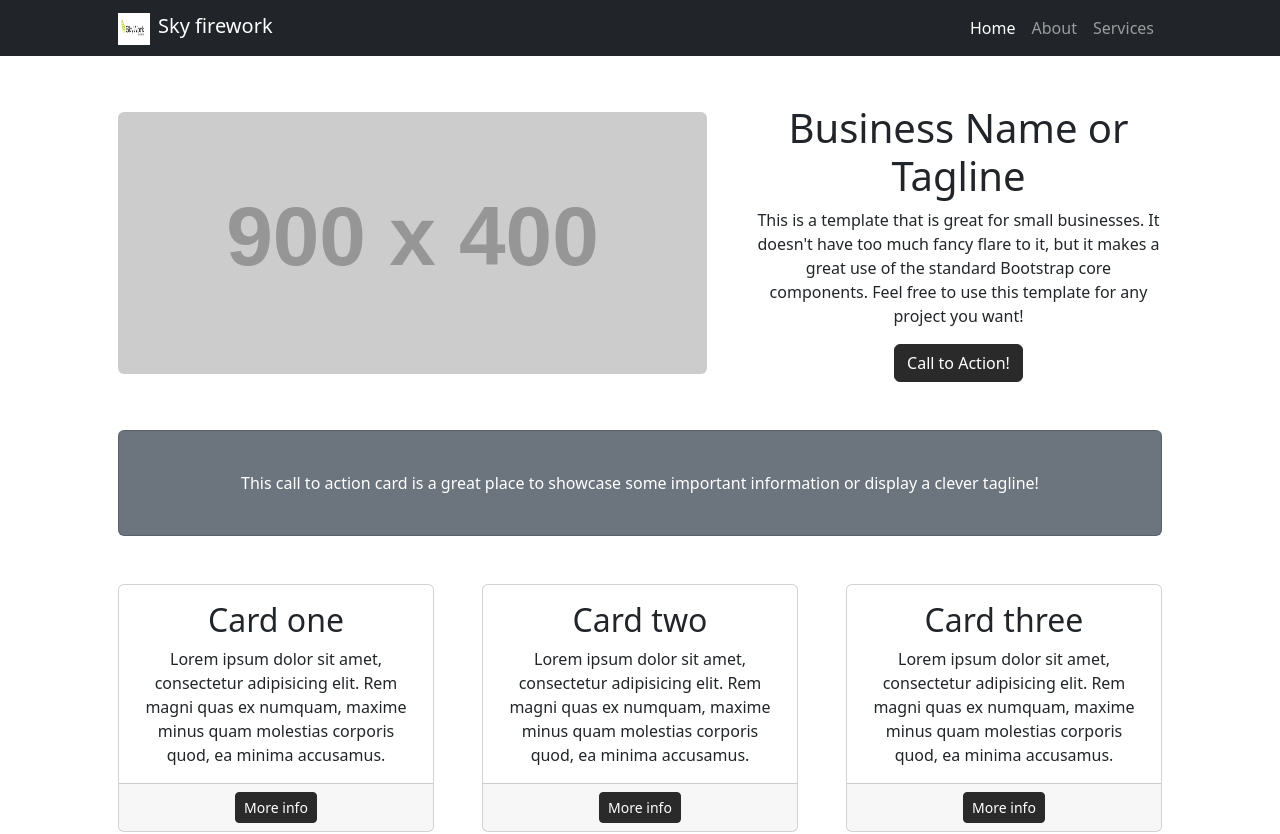
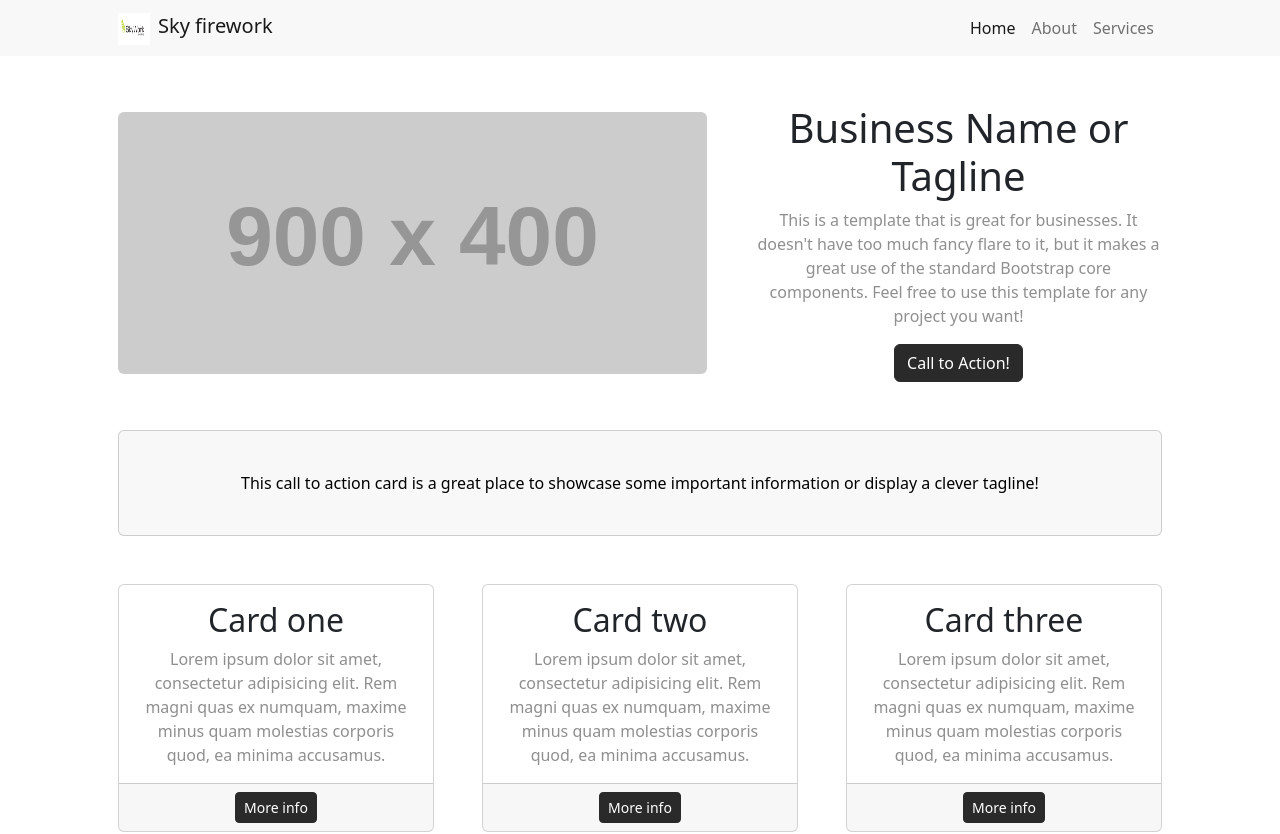
Before and after one commit to giulianoooas/proiectArtificii, a React (Create React App) app: page /#/ in a window 1280 px wide. Shown: the top 834 px of the page. Built offline with nearby package versions, Linux system fonts and the light colour scheme.

Commit message:
fix theme

```diff
--- a/src/components/about.component.js
+++ b/src/components/about.component.js
@@ -4,11 +4,11 @@ export const About = () => {
       <div className="gx-4 gx-lg-5 align-items-center my-5 text-center">
         <div>
           <h1 className="mb-5">About</h1>
-            <p>
-              This is a template that is great for small businesses. It doesn't
-              have too much fancy flare to it, but it makes a great use of the
-              standard Bootstrap core components. Feel free to use this template
-              for any project you want!
+          <p className="custom-text-color">
+            This is a template that is great for businesses. It doesn't have too
+            much fancy flare to it, but it makes a great use of the standard
+            Bootstrap core components. Feel free to use this template for any
+            project you want!
           </p>
         </div>
       </div>
@@ -21,11 +21,11 @@ export const About = () => {
           />
         </div>
         <div className="col-lg-5 lead">
-            <p>
-              This is a template that is great for small businesses. It doesn't
-              have too much fancy flare to it, but it makes a great use of the
-              standard Bootstrap core components. Feel free to use this template
-              for any project you want!This is a template that is great for small
+          <p className="custom-text-color">
+            This is a template that is great for businesses. It doesn't have too
+            much fancy flare to it, but it makes a great use of the standard
+            Bootstrap core components. Feel free to use this template for any
+            project you want!This is a template that is great for small
             businesses. It doesn't have too much fancy flare to it, but it makes
             a great use of the standard Bootstrap core components. Feel free to
             use this template for any project you want
@@ -34,16 +34,16 @@ export const About = () => {
 
         <div className="gx-4 gx-lg-5 align-items-center my-5 text-center kbd lead">
           <div>
-              <p>
-                This is a template that is great for small businesses. It doesn't
-                have too much fancy flare to it, but it makes a great use of the
+            <p className="custom-text-color">
+              This is a template that is great for businesses. It doesn't have
+              too much fancy flare to it, but it makes a great use of the
               standard Bootstrap core components. Feel free to use this template
               for any project you want!This is a template that is great for
-                small businesses. It doesn't have too much fancy flare to it, but
-                it makes a great use of the standard Bootstrap core components.
-                Feel free to use this template for any project you wantThis is a
-                template that is great for small businesses. It doesn't have too
-                much fancy flare to it, but it makes a great use of the standard
+              businesses. It doesn't have too much fancy flare to it, but it
+              makes a great use of the standard Bootstrap core components. Feel
+              free to use this template for any project you wantThis is a
+              template that is great for businesses. It doesn't have too much
+              fancy flare to it, but it makes a great use of the standard
               Bootstrap core components. Feel free to use this template for any
               project you wantThis is a template that is great for small
               businesses. It doesn't have too much fancy flare to it, but it
--- a/src/components/footer.component.js
+++ b/src/components/footer.component.js
@@ -1,6 +1,6 @@
 export const Footer = () => {
   return (
-    <footer className="py-5 bg-dark">
+    <footer className="py-5 custom-footer">
       <div className="container px-4 px-lg-5">
         <p className="m-0 text-center text-white">
           Contact us <br />
--- a/src/components/home.component.js
+++ b/src/components/home.component.js
@@ -35,19 +35,19 @@ export const Home = () => {
         </div>
         <div className="col-lg-5">
           <h1 className="font-weight-light">Business Name or Tagline</h1>
-          <p>
-            This is a template that is great for small businesses. It doesn't
-            have too much fancy flare to it, but it makes a great use of the
-            standard Bootstrap core components. Feel free to use this template
-            for any project you want!
+          <p className="custom-text-color">
+            This is a template that is great for businesses. It doesn't have too
+            much fancy flare to it, but it makes a great use of the standard
+            Bootstrap core components. Feel free to use this template for any
+            project you want!
           </p>
           <a className="btn btn-primary custom-button-color">Call to Action!</a>
         </div>
       </div>
 
-      <div className="card text-white bg-secondary my-5 py-4 text-center">
+      <div className="card my-5 py-4 text-center custom-info-card">
         <div className="card-body">
-          <p className="text-white m-0">
+          <p className="m-0">
             This call to action card is a great place to showcase some important
             information or display a clever tagline!
           </p>
@@ -60,7 +60,7 @@ export const Home = () => {
             <div className="card h-100">
               <div className="card-body">
                 <h2 className="card-title">{card.title}</h2>
-                <p className="card-text">{card.text}</p>
+                <p className="card-text custom-text-color">{card.text}</p>
               </div>
               <div className="card-footer">
                 {card.buttonLabel && (
--- a/src/components/navbar.component.js
+++ b/src/components/navbar.component.js
@@ -55,7 +55,7 @@ export const Navbar = () => {
   }, [location]);
 
   return (
-    <nav className="navbar navbar-expand-lg navbar-dark bg-dark">
+    <nav className="navbar navbar-expand-lg custom-navbar">
       <div className="container px-5">
         <div>
           <img src={logo} alt="logo" className="logo-image" />
--- a/src/components/services.component.js
+++ b/src/components/services.component.js
@@ -2,11 +2,11 @@ export const Services = () => {
   const cards = [
     {
       title: "Service 1",
-      description: `This is a template that is great for small businesses. It
+      description: `This is a template that is great for businesses. It
     doesn't have too much fancy flare to it, but it makes a great
     use of the standard Bootstrap core components. Feel free to use
     this template for any project you want!This is a template that
-    is great for small businesses. It doesn't have too much fancy
+    is great for businesses. It doesn't have too much fancy
     flare to it, but it makes a great use of the standard Bootstrap
     core components. Feel free to use this template for any project
     you want`,
@@ -14,11 +14,11 @@ export const Services = () => {
     },
     {
       title: "Service 2",
-      description: `This is a template that is great for small businesses. It
+      description: `This is a template that is great for businesses. It
     doesn't have too much fancy flare to it, but it makes a great
     use of the standard Bootstrap core components. Feel free to use
     this template for any project you want!This is a template that
-    is great for small businesses. It doesn't have too much fancy
+    is great for businesses. It doesn't have too much fancy
     flare to it, but it makes a great use of the standard Bootstrap
     core components. Feel free to use this template for any project
     you want`,
@@ -26,11 +26,11 @@ export const Services = () => {
     },
     {
       title: "Service 3",
-      description: `This is a template that is great for small businesses. It
+      description: `This is a template that is great for businesses. It
     doesn't have too much fancy flare to it, but it makes a great
     use of the standard Bootstrap core components. Feel free to use
     this template for any project you want!This is a template that
-    is great for small businesses. It doesn't have too much fancy
+    is great for businesses. It doesn't have too much fancy
     flare to it, but it makes a great use of the standard Bootstrap
     core components. Feel free to use this template for any project
     you want`,
@@ -38,11 +38,11 @@ export const Services = () => {
     },
     {
       title: "Service 4",
-      description: `This is a template that is great for small businesses. It
+      description: `This is a template that is great for businesses. It
     doesn't have too much fancy flare to it, but it makes a great
     use of the standard Bootstrap core components. Feel free to use
     this template for any project you want!This is a template that
-    is great for small businesses. It doesn't have too much fancy
+    is great for businesses. It doesn't have too much fancy
     flare to it, but it makes a great use of the standard Bootstrap
     core components. Feel free to use this template for any project
     you want`,
@@ -55,19 +55,16 @@ export const Services = () => {
       <div className="gx-4 gx-lg-5 align-items-center my-5 text-center">
         <div>
           <h1 className="mb-5">Services</h1>
-          <p>
-            This is a template that is great for small businesses. It doesn't
-            have too much fancy flare to it, but it makes a great use of the
-            standard Bootstrap core components. Feel free to use this template
-            for any project you want!
+          <p className="custom-text-color">
+            This is a template that is great for businesses. It doesn't have too
+            much fancy flare to it, but it makes a great use of the standard
+            Bootstrap core components. Feel free to use this template for any
+            project you want!
           </p>
         </div>
       </div>
       {cards.map((card, idx) => (
-        <div
-          className="card text-white bg-secondary my-5 text-center"
-          key={idx}
-        >
+        <div className="card custom-info-card my-5 text-center" key={idx}>
           <div className="card-body">
             <div className="row gx-4 gx-lg-5 align-items-center my-5">
               <h1 className="mb-5">{card.title}</h1>
--- a/src/styles/styles.css
+++ b/src/styles/styles.css
@@ -23,3 +23,21 @@ a:active {
   background-color: #e74c3c !important;
   border-color: #e74c3c !important;
 }
+
+.custom-text-color {
+  color: #8f8f8f !important;
+}
+
+.custom-navbar {
+  background-color: #f8f8f8 !important;
+  color: #8f8f8f !important;
+}
+
+.custom-footer {
+  background-color: #2a2a2a !important;
+}
+
+.custom-info-card {
+  background-color: #f8f8f8 !important;
+  color: #000 !important;
+}
```
Lines whose indentation alone changed are shown as unchanged.
